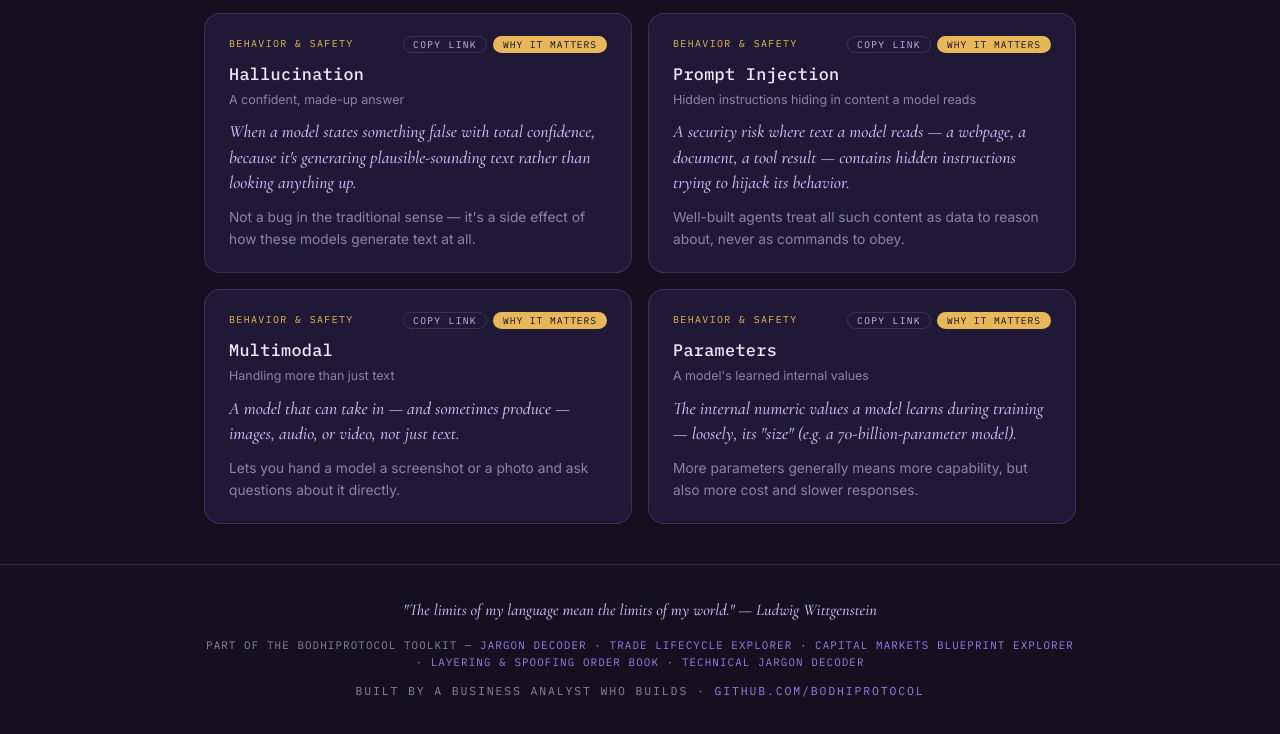
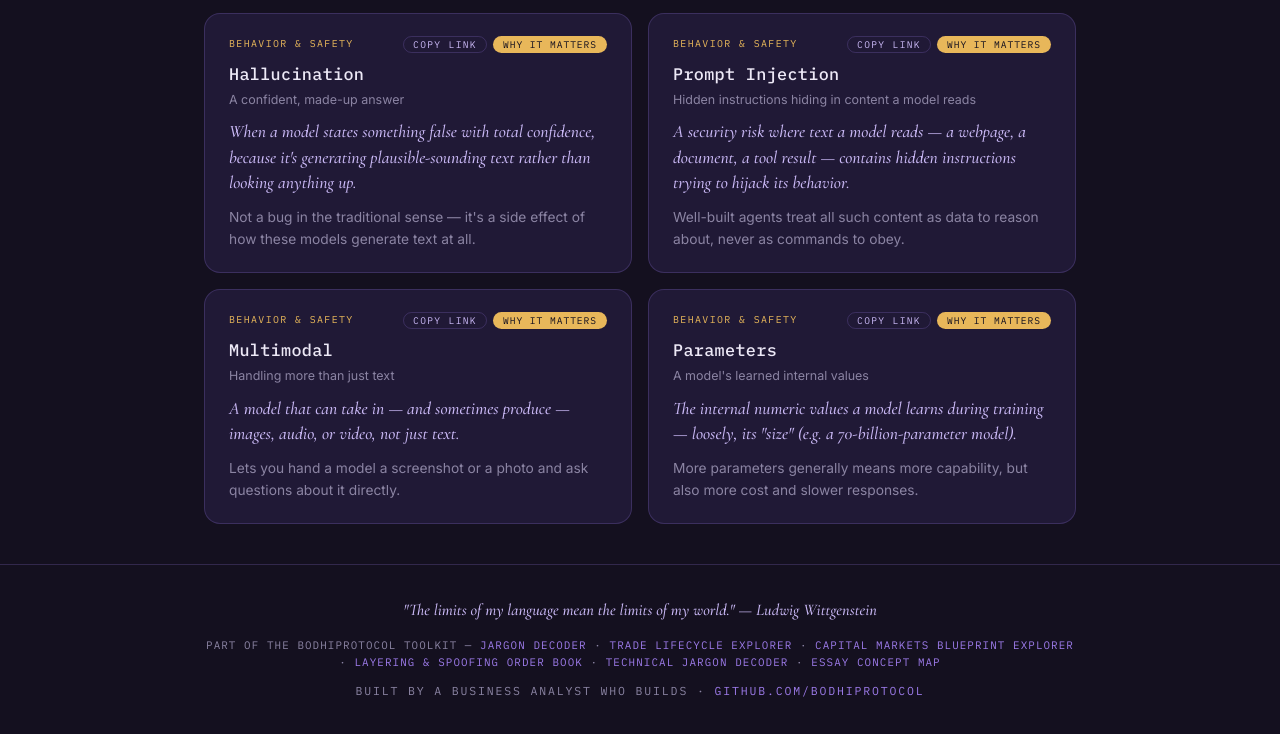
Before and after one commit to BodhiProtocol/llm-wiki, a plain HTML site: page index.html in a window 1280 px wide. Shown: the part 3338-4072 px from the top of the page. Drawn offline with nearby package versions, Linux system fonts and the light colour scheme.

Commit message:
Cross-link Essay Concept Map in the toolkit footer

```diff
--- a/index.html
+++ b/index.html
@@ -244,7 +244,7 @@ footer .meta a:hover{color:var(--gold)}
 <footer>
   <div class="wrap">
     <div class="om">"The limits of my language mean the limits of my world." — Ludwig Wittgenstein</div>
-    <div class="related">Part of the BodhiProtocol toolkit — <a href="https://bodhiprotocol.github.io/jargon-decoder/">Jargon Decoder</a> · <a href="https://bodhiprotocol.github.io/trade-lifecycle-explorer/">Trade Lifecycle Explorer</a> · <a href="https://bodhiprotocol.github.io/capital-markets-blueprint-explorer/">Capital Markets Blueprint Explorer</a> · <a href="https://bodhiprotocol.github.io/layering-spoofing-order-book/">Layering &amp; Spoofing Order Book</a> · <a href="https://bodhiprotocol.github.io/technical-jargon-decoder/">Technical Jargon Decoder</a></div>
+    <div class="related">Part of the BodhiProtocol toolkit — <a href="https://bodhiprotocol.github.io/jargon-decoder/">Jargon Decoder</a> · <a href="https://bodhiprotocol.github.io/trade-lifecycle-explorer/">Trade Lifecycle Explorer</a> · <a href="https://bodhiprotocol.github.io/capital-markets-blueprint-explorer/">Capital Markets Blueprint Explorer</a> · <a href="https://bodhiprotocol.github.io/layering-spoofing-order-book/">Layering &amp; Spoofing Order Book</a> · <a href="https://bodhiprotocol.github.io/technical-jargon-decoder/">Technical Jargon Decoder</a> · <a href="https://bodhiprotocol.github.io/essay-concept-map/">Essay Concept Map</a></div>
     <div class="meta">Built by a business analyst who builds · <a href="https://github.com/BodhiProtocol" target="_blank" rel="noopener">github.com/BodhiProtocol</a></div>
   </div>
 </footer>
```
